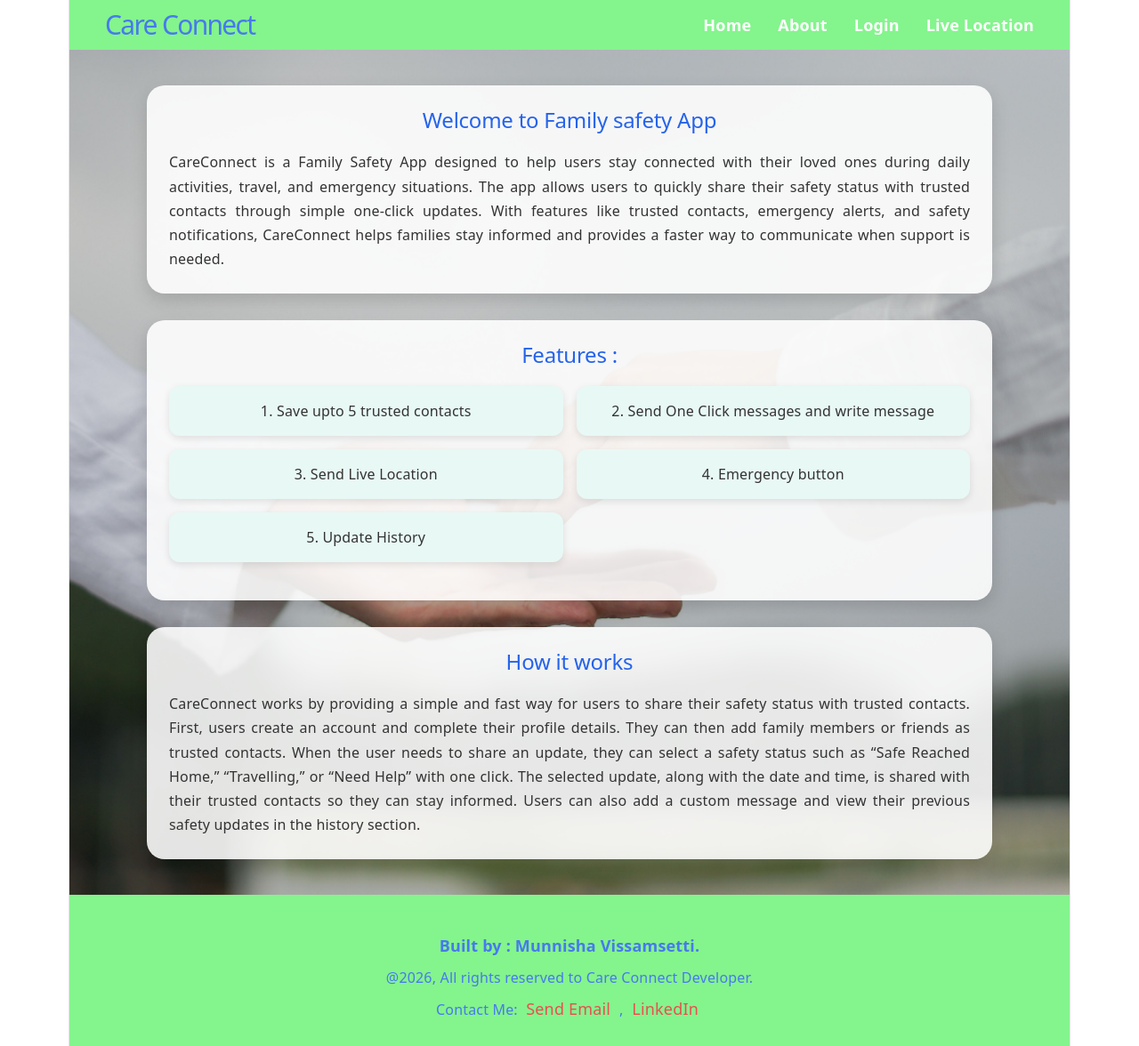
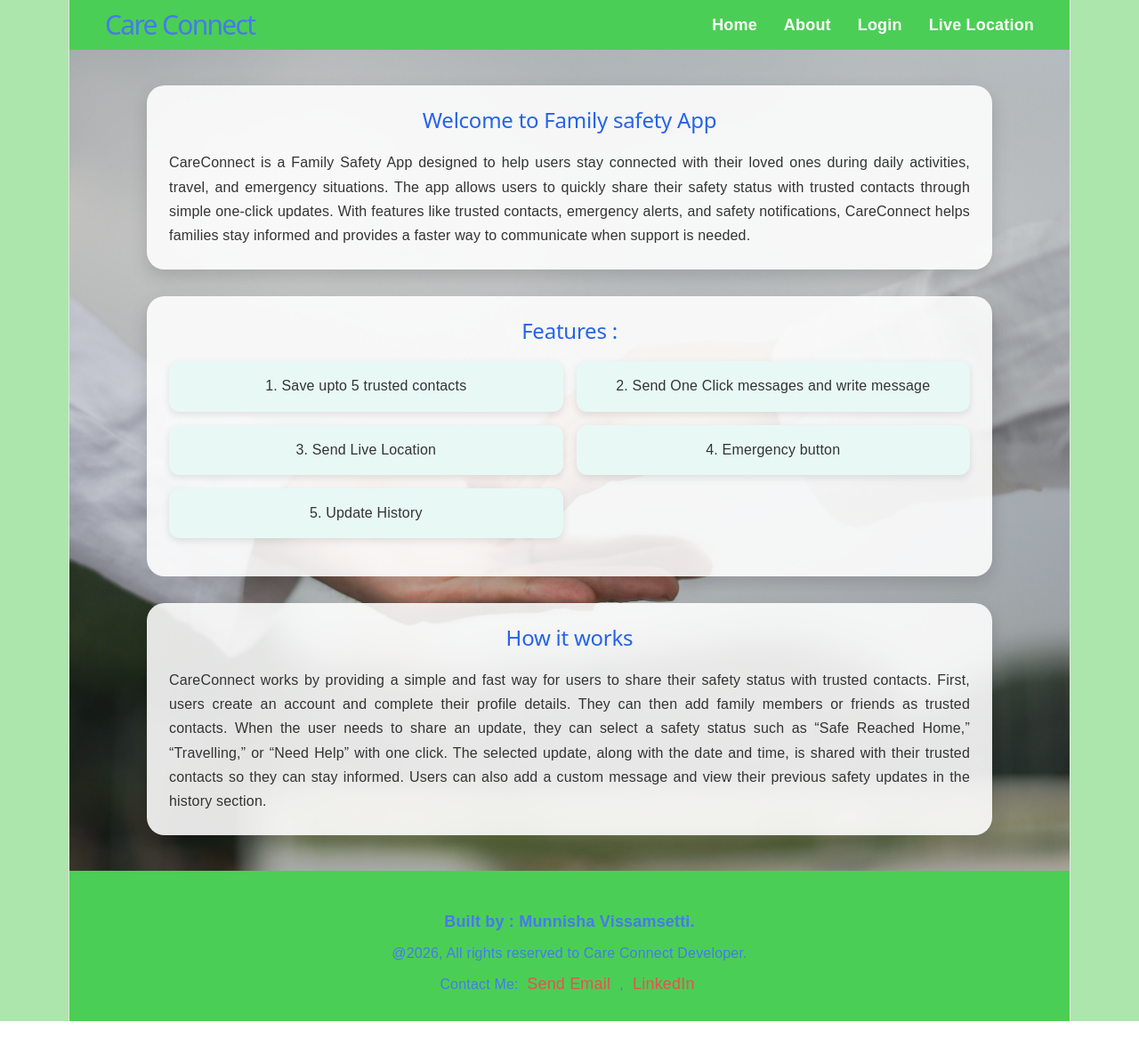
Before and after one commit to Munnisha-code/Final-Project-Unit1-CareConnect, a React (Vite) app: page / in a window 1280 px wide. Shown: the whole page at 89% size. After the commit the page ends 1148 px from the top, so only its background shows below. Built offline with nearby package versions, Linux system fonts and the light colour scheme.

Commit message:
Updated page styling with background color.

```diff
--- a/src/App.css
+++ b/src/App.css
@@ -1,4 +1,10 @@
 
+
+body {
+
+    font-family: Arial, Helvetica, sans-serif;
+    background-color: #ADE6AC;
+}
 /* ------------------------------ Header Styling ---------------------------- */
 
 header {
@@ -7,7 +13,7 @@ header {
     justify-content: space-between;
     align-items: center;
     padding: 15px 40px;
-    background-color: #84f48d;
+    background-color: #4bce56;
 }
 
 header h1 {
@@ -42,7 +48,7 @@ header h1 {
  /*------------------------ Footer  Styling -----------------------------*/
 
  footer {
-    background-color: #84f48d;
+    background-color: #4bce56;
     color: rgb(70, 122, 236);
     text-align: center;
     padding: 20px;
```
